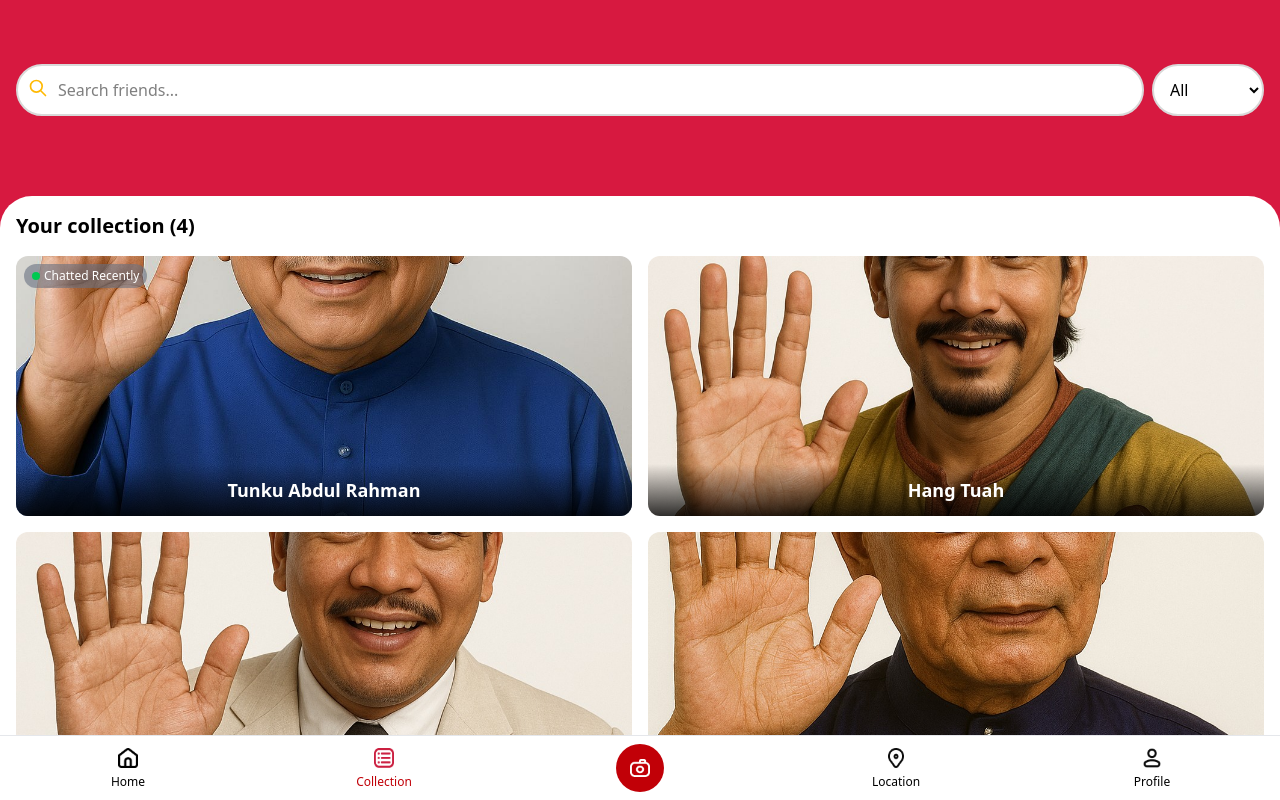
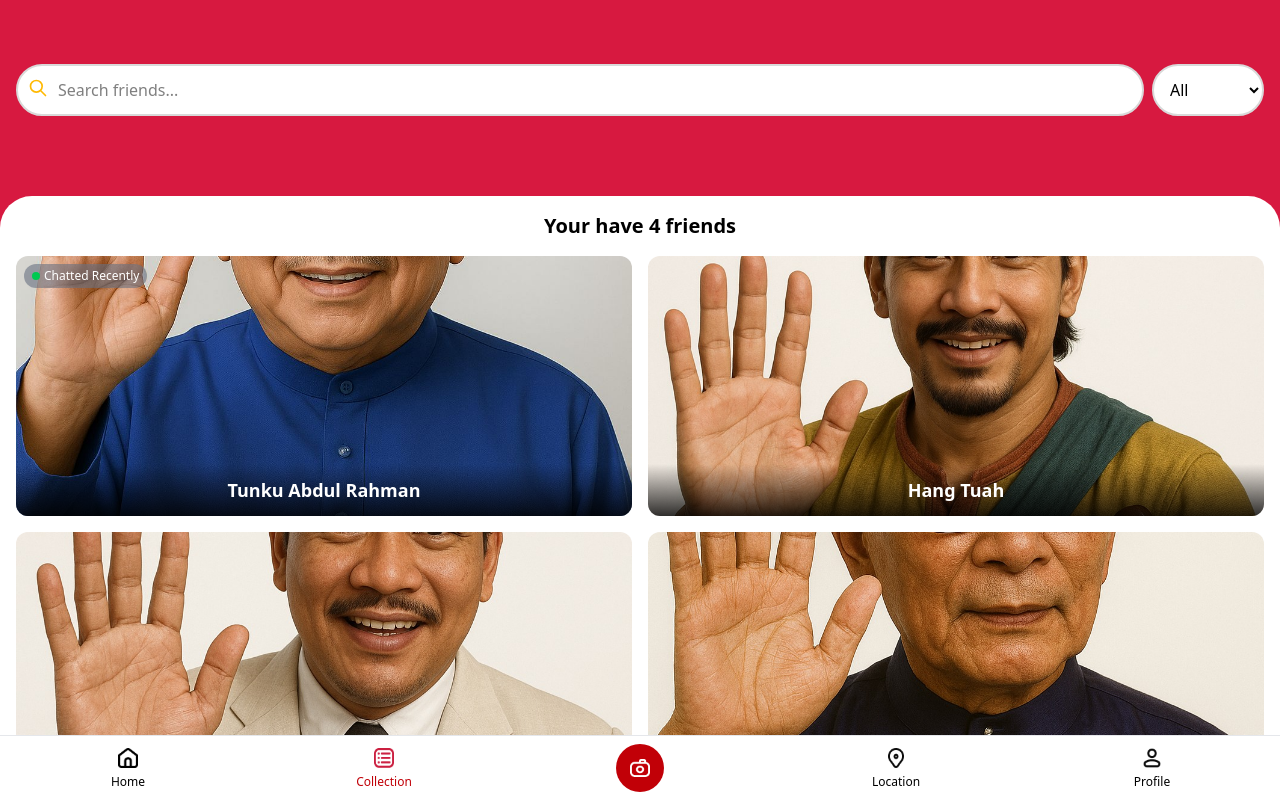
Before and after one commit to YawnBear/imaginehack, a Next.js app: page / in a window 1280 px wide. Both pictures are taken after a click on the button "Collection". Built offline with nearby package versions, Linux system fonts and the light colour scheme.

Commit message:
collection

```diff
--- a/src/components/Collection.jsx
+++ b/src/components/Collection.jsx
@@ -80,8 +80,8 @@ export default function Collection() {
 
       {/* Collection count */}
       <div className="bg-white text-black rounded-t-4xl p-4 flex-grow flex flex-col min-h-[80vh] pb-20">
-        <h2 className="text-xl font-semibold mb-4">
-          Your collection (4)
+        <h2 className="text-xl font-semibold mb-4 text-center">
+          Your have 4 friends
         </h2>
 
         {/* Empty state when no results */}
```
